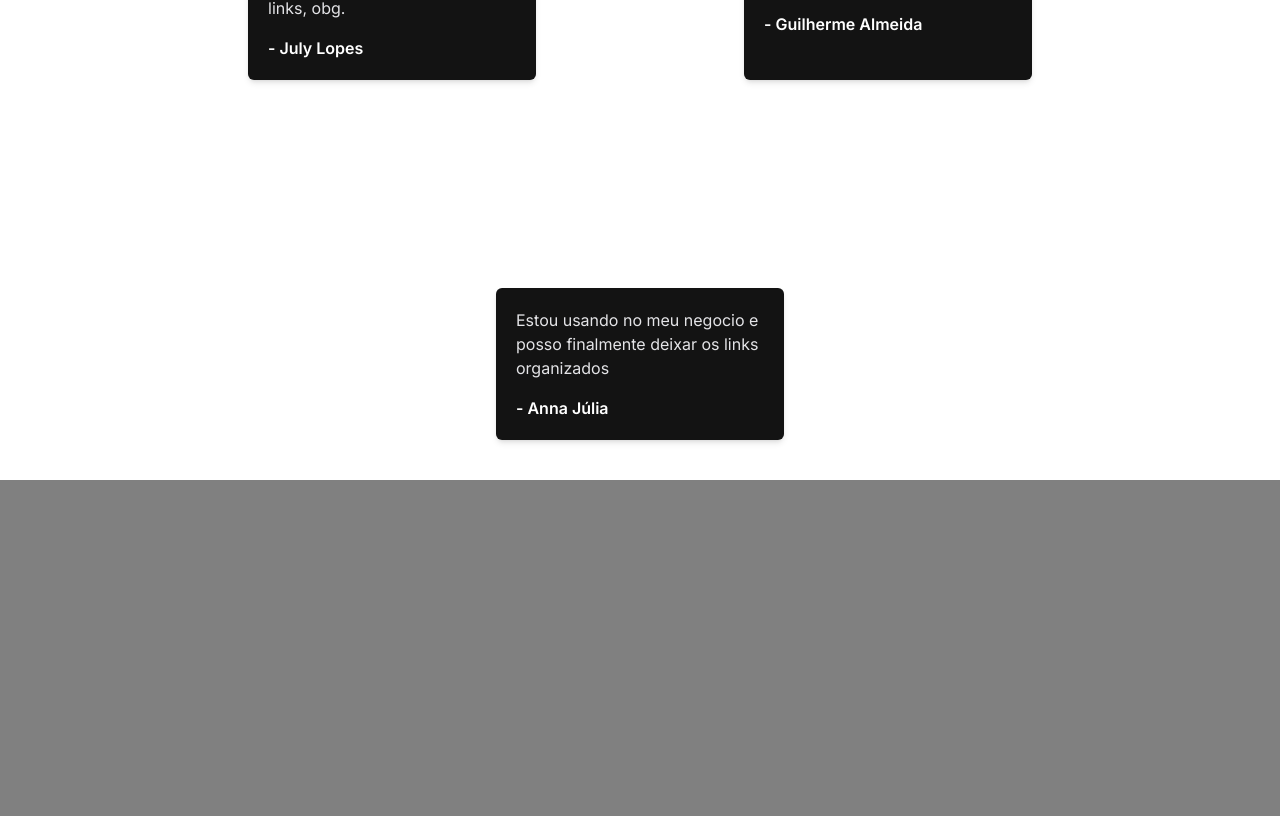
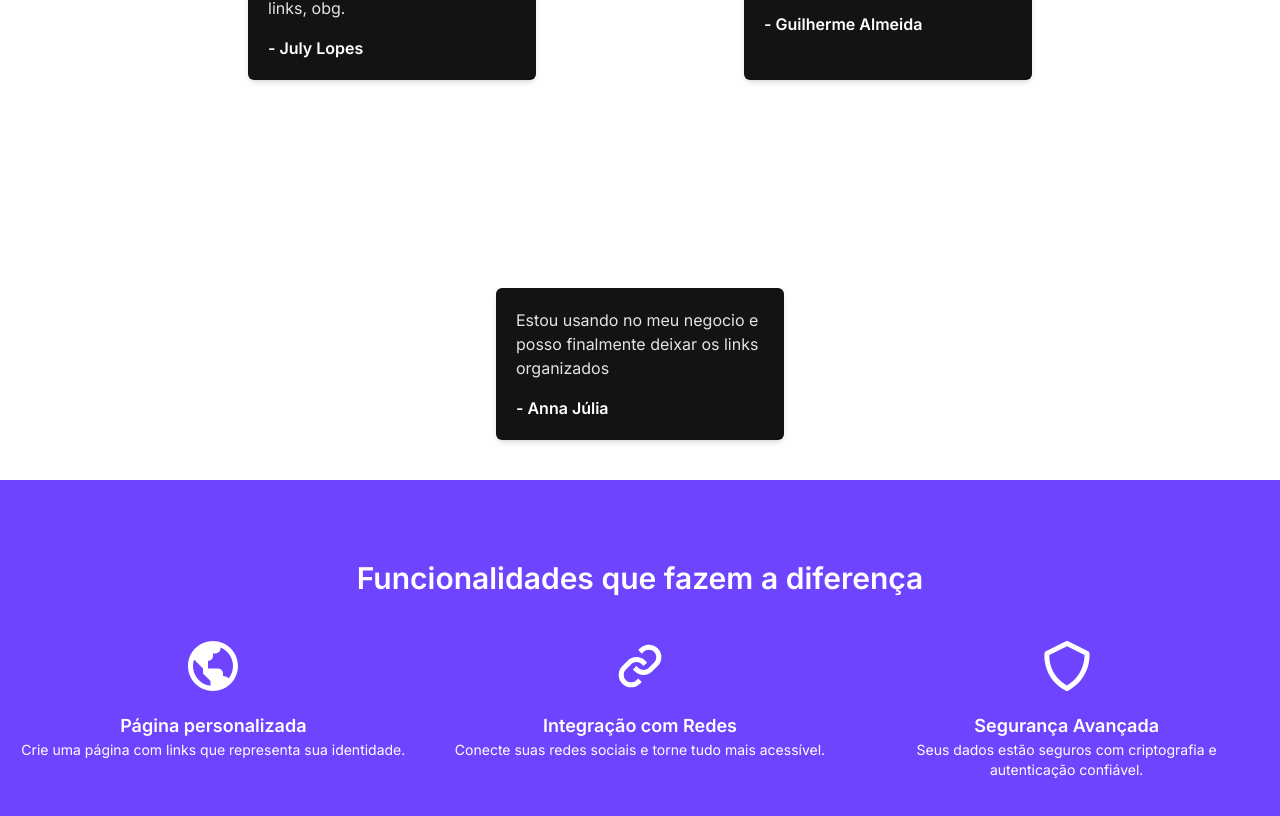
Before and after one commit to henriquedevop/linkOrbita, a React (Vite) app: page / in a window 1280 px wide. Shown: the part 1992-2808 px from the top of the page. Before the commit the page ends 2472 px from the top, so only its background shows below. Built offline with nearby package versions, Linux system fonts and the light colour scheme; no server answers.

Commit message:
feat: create tools section

```diff
--- a/src/pages/home/index.tsx
+++ b/src/pages/home/index.tsx
@@ -1,5 +1,5 @@
 import { Link } from "react-router"
-import { BiWorld } from "react-icons/bi"
+import { BiWorld, BiLink, BiShield } from "react-icons/bi"
 import { FaPaintBrush, FaShare } from "react-icons/fa"
 
 export function Home() {
@@ -109,14 +109,44 @@ export function Home() {
                             <h4 className="text-white font-bold">- Anna Júlia</h4>
                         </div>
 
-
-
                     </div>
 
 
                 </section>
 
+                <section className="bg-primary py-20">
+                    <h3
+                    className="text-2xl md:text-3xl text-white font-semibold text-center mb-10"
+                    >Funcionalidades que fazem a diferença
+                    </h3>
+                    <div className="grid grid-cols-1 md:grid-cols-2 lg:grid-cols-3 gap-10 px-5">
 
+                        <div className="text-center">
+                            <BiWorld size={60} className="text-white mx-auto mb-4"/>
+                            <h4 className="text-lg text-white font-bold">Página personalizada</h4>
+                            <p className="text-white text-sm">
+                            Crie uma página com links que representa sua identidade.
+                            </p>
+                        </div>
+
+                        <div className="text-center">
+                            <BiLink size={60} className="text-white mx-auto mb-4"/>
+                            <h4 className="text-lg text-white font-bold">Integração com Redes</h4>
+                            <p className="text-white text-sm">
+                            Conecte suas redes sociais e torne tudo mais acessível.
+                            </p>
+                        </div>
+
+                        <div className="text-center">
+                            <BiShield size={60} className="text-white mx-auto mb-4"/>
+                            <h4 className="text-lg text-white font-bold">Segurança Avançada</h4>
+                            <p className="text-white text-sm">
+                            Seus dados estão seguros com criptografia e autenticação confiável.
+                            </p>
+                        </div>
+                    </div>
+
+                </section>
 
             </main>
         </div>
```
